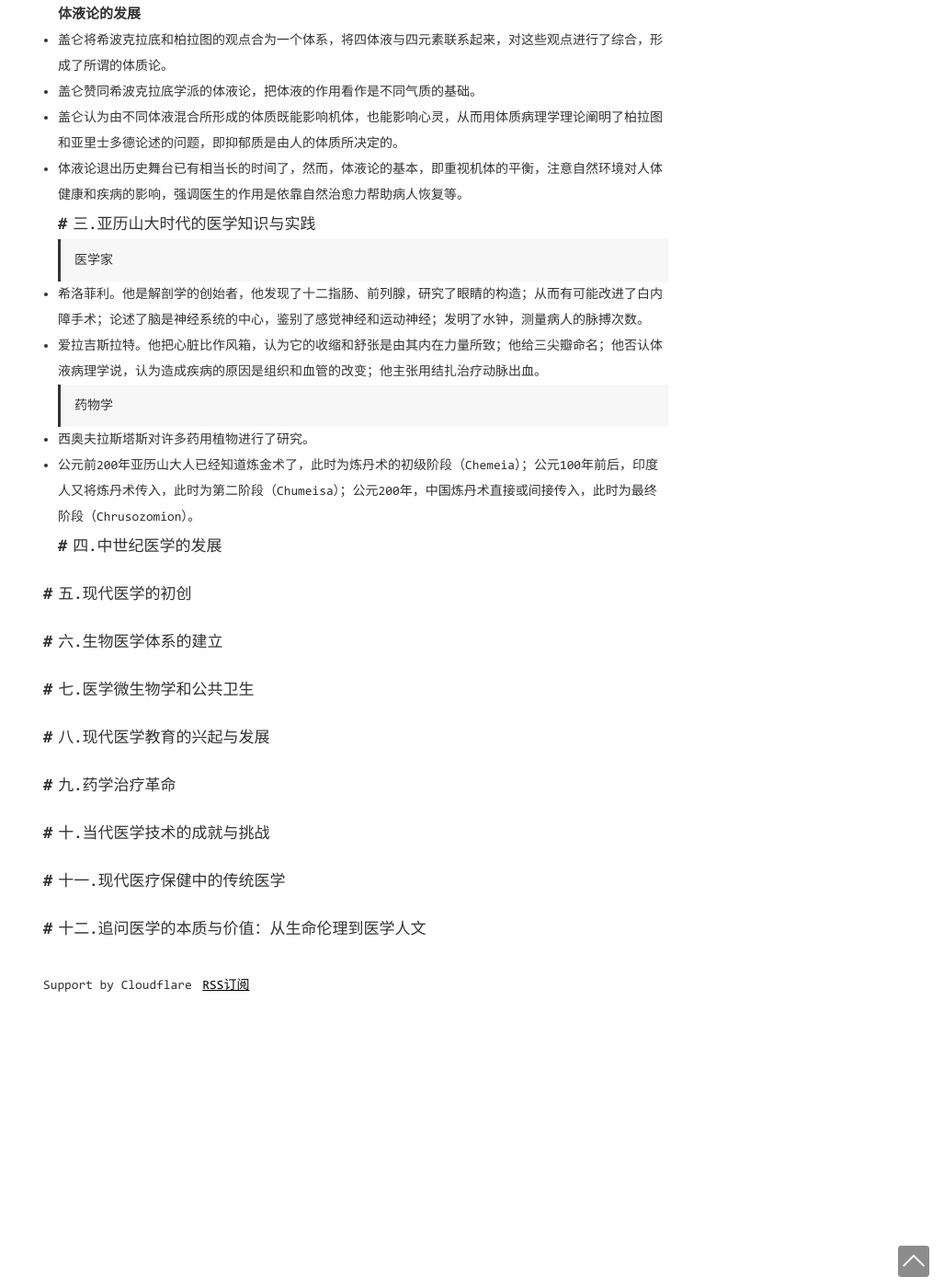
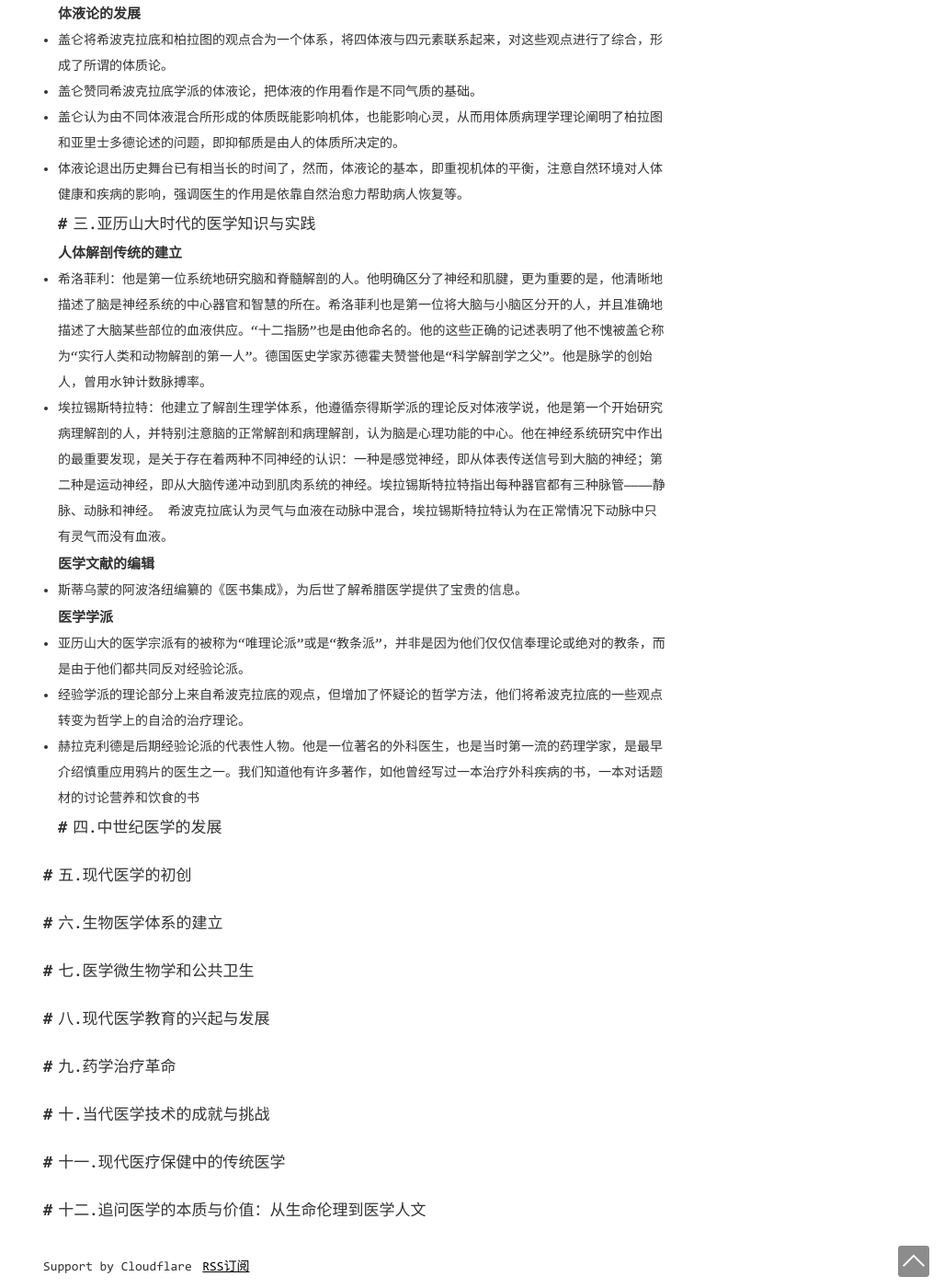
Before and after one commit to axiommer/biibiibii, a Jekyll site: the page built from _posts/2020-10-05-医学史.md, in a window 1280 px wide and 1400 px high, scrolled down 3075 px. Shown: the whole window at 92% size, without its empty margins (253-1280 px from the left). Built offline with Jekyll 4.4.1, drawn with Linux system fonts in a browser that asks for light colours; comment, search, counter and statistics services are not loaded.

Commit message:
Update 2020-10-05-医学史.md

```diff
--- a/_posts/2020-10-05-医学史.md
+++ b/_posts/2020-10-05-医学史.md
@@ -67,12 +67,16 @@ categories: [历史]
 - 盖仑认为由不同体液混合所形成的体质既能影响机体，也能影响心灵，从而用体质病理学理论阐明了柏拉图和亚里士多德论述的问题，即抑郁质是由人的体质所决定的。
 - 体液论退出历史舞台已有相当长的时间了，然而，体液论的基本，即重视机体的平衡，注意自然环境对人体健康和疾病的影响，强调医生的作用是依靠自然治愈力帮助病人恢复等。
 ## 三.亚历山大时代的医学知识与实践
-> 医学家
-- 希洛菲利。他是解剖学的创始者，他发现了十二指肠、前列腺，研究了眼睛的构造；从而有可能改进了白内障手术；论述了脑是神经系统的中心，鉴别了感觉神经和运动神经；发明了水钟，测量病人的脉搏次数。
-- 爱拉吉斯拉特。他把心脏比作风箱，认为它的收缩和舒张是由其内在力量所致；他给三尖瓣命名；他否认体液病理学说，认为造成疾病的原因是组织和血管的改变；他主张用结扎治疗动脉出血。
-> 药物学
-- 西奥夫拉斯塔斯对许多药用植物进行了研究。
-- 公元前200年亚历山大人已经知道炼金术了，此时为炼丹术的初级阶段（Chemeia）；公元100年前后，印度人又将炼丹术传入，此时为第二阶段（Chumeisa）；公元200年，中国炼丹术直接或间接传入，此时为最终阶段（Chrusozomion）。
+### 人体解剖传统的建立
+- 希洛菲利：他是第一位系统地研究脑和脊髓解剖的人。他明确区分了神经和肌腱，更为重要的是，他清晰地描述了脑是神经系统的中心器官和智慧的所在。希洛菲利也是第一位将大脑与小脑区分开的人，并且准确地描述了大脑某些部位的血液供应。“十二指肠”也是由他命名的。他的这些正确的记述表明了他不愧被盖仑称为“实行人类和动物解剖的第一人”。德国医史学家苏德霍夫赞誉他是“科学解剖学之父”。他是脉学的创始人，曾用水钟计数脉搏率。
+- 埃拉锡斯特拉特：他建立了解剖生理学体系，他遵循奈得斯学派的理论反对体液学说，他是第一个开始研究病理解剖的人，并特别注意脑的正常解剖和病理解剖，认为脑是心理功能的中心。他在神经系统研究中作出的最重要发现，是关于存在着两种不同神经的认识：一种是感觉神经，即从体表传送信号到大脑的神经；第二种是运动神经，即从大脑传递冲动到肌肉系统的神经。埃拉锡斯特拉特指出每种器官都有三种脉管————静脉、动脉和神经。
+  希波克拉底认为灵气与血液在动脉中混合，埃拉锡斯特拉特认为在正常情况下动脉中只有灵气而没有血液。
+### 医学文献的编辑
+- 斯蒂乌蒙的阿波洛纽编纂的《医书集成》，为后世了解希腊医学提供了宝贵的信息。
+### 医学学派
+- 亚历山大的医学宗派有的被称为“唯理论派”或是“教条派”，并非是因为他们仅仅信奉理论或绝对的教条，而是由于他们都共同反对经验论派。
+- 经验学派的理论部分上来自希波克拉底的观点，但增加了怀疑论的哲学方法，他们将希波克拉底的一些观点转变为哲学上的自洽的治疗理论。
+- 赫拉克利德是后期经验论派的代表性人物。他是一位著名的外科医生，也是当时第一流的药理学家，是最早介绍慎重应用鸦片的医生之一。我们知道他有许多著作，如他曾经写过一本治疗外科疾病的书，一本对话题材的讨论营养和饮食的书
 ## 四.中世纪医学的发展
 
 ## 五.现代医学的初创
```
